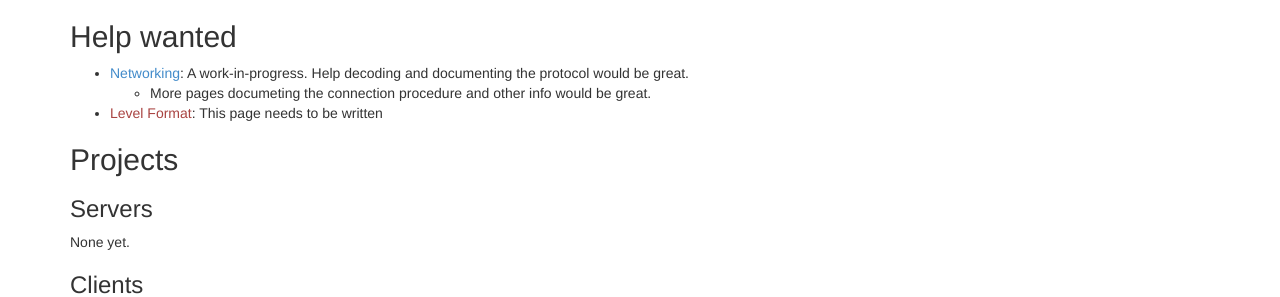
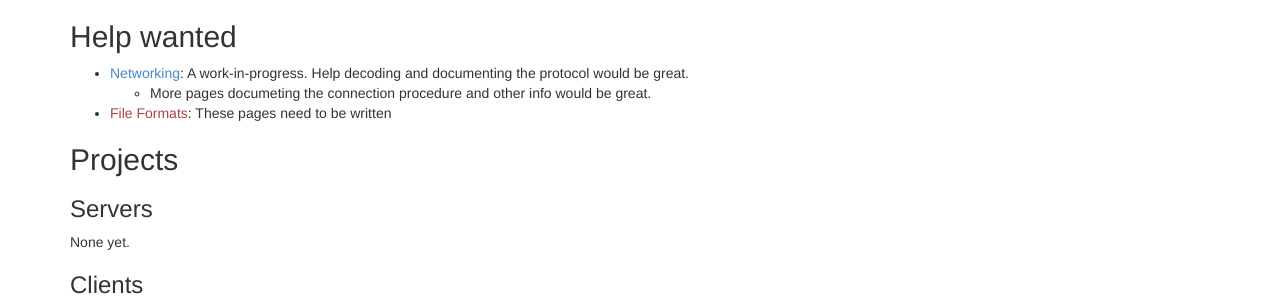
Before and after one commit to ddevault/starbound-dev, a Jekyll site: the page built from index.md, in a window 1280 px wide. Shown: the part 170-467 px from the top of the page. Built offline with Jekyll 4.4.1, drawn with Linux system fonts in a browser that asks for light colours; Markdown is read by kramdown in place of the engine named in the settings.

Commit message:
Add "/todo" as an actual thing

```diff
--- a/index.md
+++ b/index.md
@@ -17,7 +17,7 @@ reverse engineering and creating entirely new software in the Starbound ecosyste
 
 * [Networking](/networking): A work-in-progress. Help decoding and documenting the protocol would be great.
   * More pages documeting the connection procedure and other info would be great.
-* <span class="text-danger">Level Format</span>: This page needs to be written
+* [File Formats](/todo): These pages need to be written
 
 ## Projects
 
--- a/static/css/stylesheet.css
+++ b/static/css/stylesheet.css
@@ -14,3 +14,7 @@ h3 .glyphicon-resize-horizontal {
 table.packet tbody tr:first-child td {
   vertical-align: middle;
 }
+
+a[href="/todo"] {
+  color: rgb(169, 68, 66);
+}
```
Also changed, not shown: networking/index.md (+1 -2 lines), todo/index.md (added, +6 -0 lines), 4 other files.
